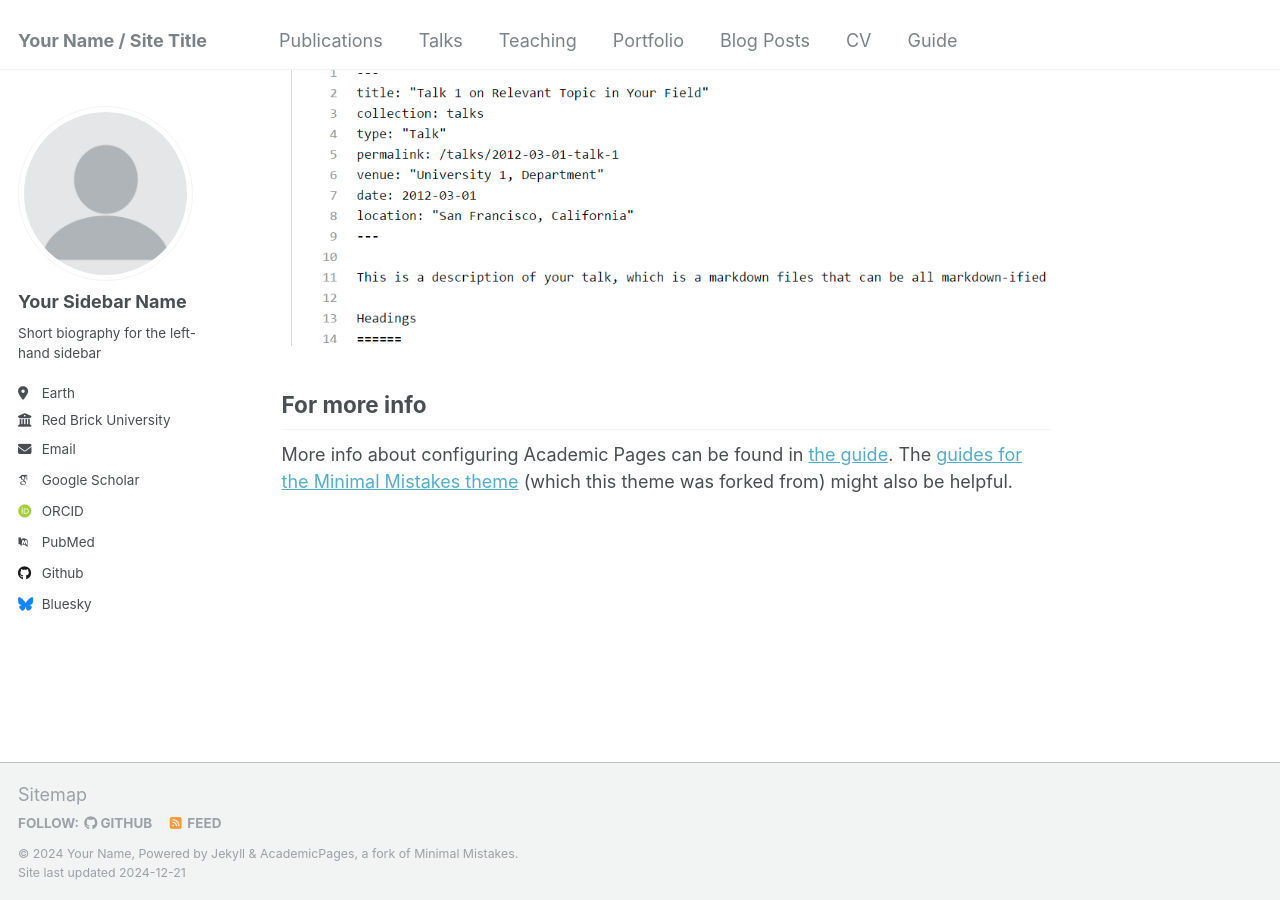
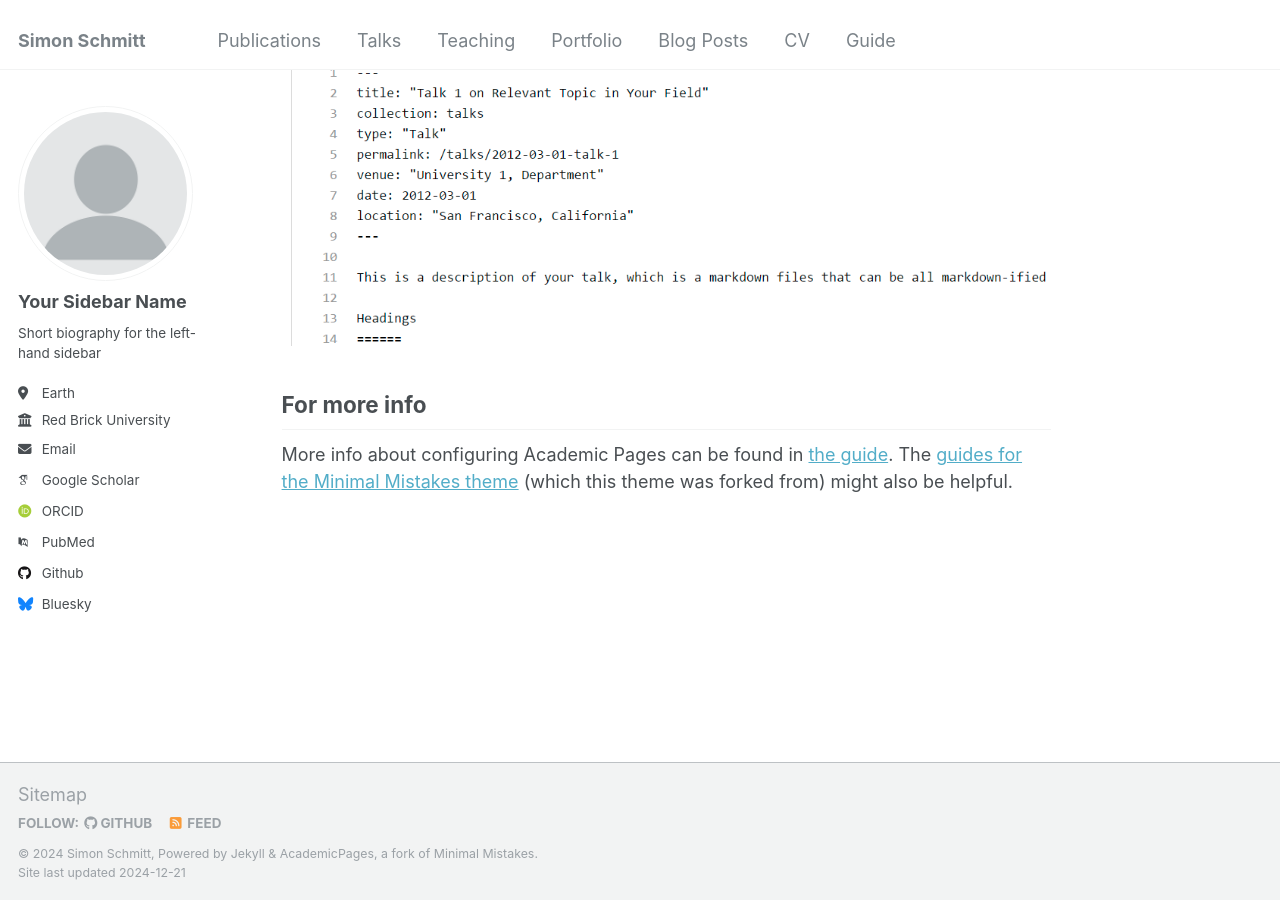
Before and after one commit to SimSchmitt/SimonSchmitt, a Jekyll site: the page built from _pages/about.md, in a window 1280 px wide and 900 px high, scrolled down 2643 px. Built offline with Jekyll 4.4.1, drawn with Linux system fonts in a browser that asks for light colours; some web fonts are replaced.

Commit message:
Update _config.yml

```diff
--- a/_config.yml
+++ b/_config.yml
@@ -8,11 +8,11 @@
 
 # Basic Site Settings
 locale                   : "en-US"
-title                    : "Your Name / Site Title"
+title                    : "Simon Schmitt"
 title_separator          : "-"
-name                     : &name "Your Name"
+name                     : &name "Simon Schmitt"
 description              : &description "personal description"
-url                      : https://academicpages.github.io # the base hostname & protocol for your site e.g. "https://mmistakes.github.io"
+url                      : https://simschmitt.github.io/ # the base hostname & protocol for your site e.g. "https://mmistakes.github.io"
 baseurl                  : "" # the subpath of your site, e.g. "/blog"
 repository               : "academicpages/academicpages.github.io"
 
```
